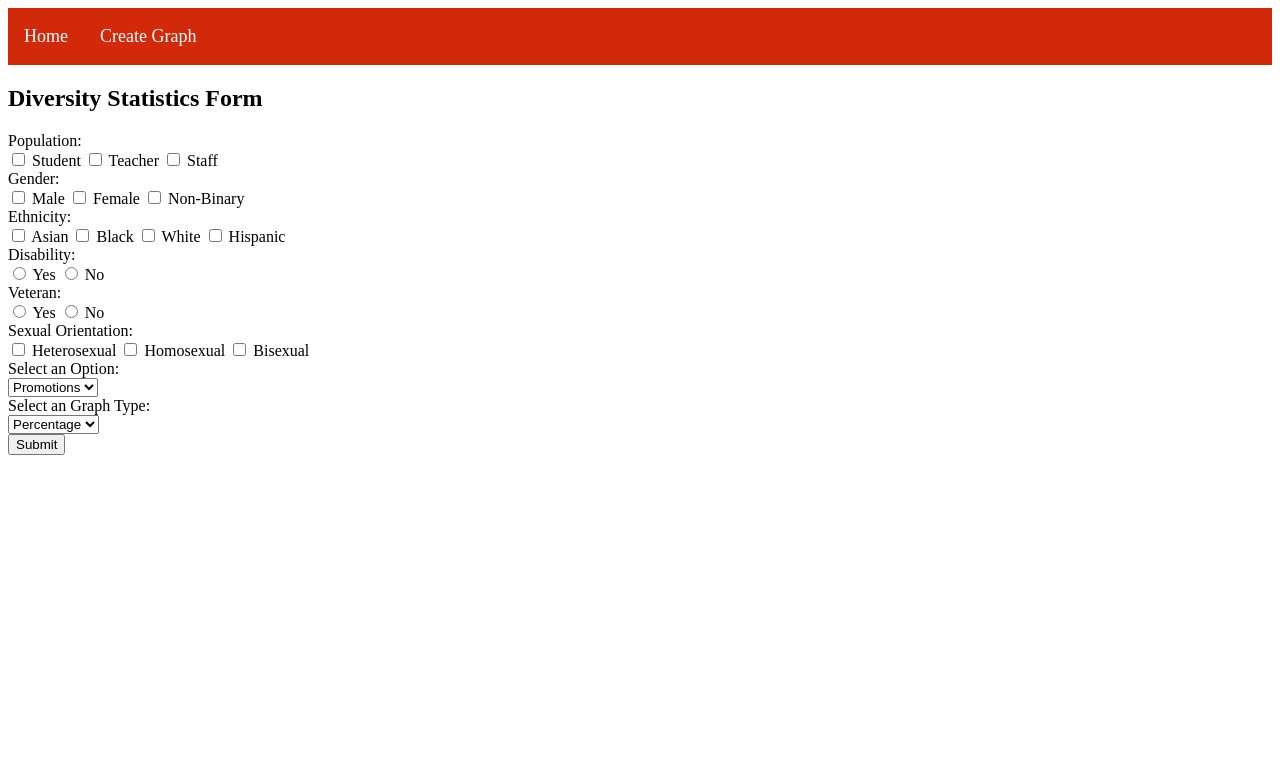
After one commit to PatrickJirele/Human-Analytics-Software-Web-Application, a Flask app: page /createGraph in a window 1280 px wide. The commit adds this page. Shown: the top 783 px of the page. Run offline with Flask 3, Linux system fonts and the light colour scheme.

Commit message:
Prototype v1

```diff
--- /dev/null
+++ b/static/style.css
@@ -0,0 +1,28 @@
+ul {
+    list-style-type: none;
+    margin: 0;
+    padding: 0;
+    overflow: hidden;
+    background-color: #d1290a;
+}
+
+li {
+    float: left;
+}
+
+li a {
+    display: block;
+    color: white;
+    text-align: center;
+    padding: 18px 16px;
+    text-decoration: none;
+    font-size: 18px;
+}
+
+li a:hover {
+    background-color: #781c0b;
+}
+
+.topnav-right {
+    float: right;
+}
--- /dev/null
+++ b/templates/base.html
@@ -0,0 +1,15 @@
+<html>
+<nav>
+        <ul>
+            <li><a href='/'>Home</a></li>
+            <li><a href='/createGraph'>Create Graph</a></li>
+        </ul>
+</nav>
+    <link href="/static/style.css" rel="stylesheet">
+    <body>
+        {% block content %}
+        {% endblock %}
+    </body>
+
+
+</html>
--- /dev/null
+++ b/templates/createGraph.html
@@ -0,0 +1,121 @@
+{% extends 'base.html' %}
+{% block content %}
+    <head>
+        <style>
+            .additional-inputs {
+                display: none;
+                margin-top: 10px;
+            }
+        </style>
+    </head>
+
+    <form action="/createGraph" method="post">
+    <h2>Diversity Statistics Form</h2>
+
+    <label>Population:</label>
+    <br>
+    <input type="checkbox" id="student" name="population" value="student">
+    <label for="student">Student</label>
+    <input type="checkbox" id="teacher" name="population" value="teacher">
+    <label for="teacher">Teacher</label>
+    <input type="checkbox" id="staff" name="population" value="staff">
+    <label for="staff">Staff</label>
+
+    <br>
+
+    <div class="additional-inputs" id="studentOptions">
+        <input type="checkbox" name="year" value="freshman">
+        <label>Freshman</label>
+        <input type="checkbox" name="year" value="sophomore">
+        <label>Sophomore</label>
+        <input type="checkbox" name="year" value="junior">
+        <label>Junior</label>
+        <input type="checkbox" name="year" value="senior"> Senior
+        <label>Senior</label>
+    </div>
+
+
+    <label>Gender:</label>
+    <br>
+    <input type="checkbox" id="male" name="gender" value="male">
+    <label for="male">Male</label>
+    <input type="checkbox" id="female" name="gender" value="female">
+    <label for="female">Female</label>
+    <input type="checkbox" id="nonBinary" name="gender" value="nonBinary">
+    <label for="nonBinary">Non-Binary</label>
+
+    <br>
+
+    <label >Ethnicity:</label>
+    <br>
+    <input type="checkbox" id="asian" name="ethnicity" value="asian">
+    <label for="asian">Asian</label>
+    <input type="checkbox" id="black" name="ethnicity" value="black">
+    <label for="black">Black</label>
+    <input type="checkbox" id="white" name="ethnicity" value="white">
+    <label for="white">White</label>
+    <input type="checkbox" id="hispanic" name="ethnicity" value="hispanic">
+    <label for="white">Hispanic</label>
+
+    <br>
+
+    <label >Disability: </label>
+    <br>
+    <input type="radio" id="yesDisability" name="disability" value="yes">
+    <label for="yesDisability">Yes</label>
+    <input type="radio" id="noDisability" name="disability" value="no">
+    <label for="noDisability">No</label>
+
+    <br>
+
+    <label >Veteran: </label>
+    <br>
+    <input type="radio" id="yesVeteran" name="veteran" value="yes">
+    <label for="yesVeteran">Yes</label>
+    <input type="radio" id="noVeteran" name="veteran" value="no">
+    <label for="noVeteran">No</label>
+
+    <br>
+
+    <label>Sexual Orientation:</label>
+    <br>
+    <input type="checkbox" id="heterosexual" name="sexualOrientation" value="heterosexual">
+    <label for="heterosexual">Heterosexual</label>
+    <input type="checkbox" id="homosexual" name="sexualOrientation" value="homosexual">
+    <label for="homosexual">Homosexual</label>
+    <input type="checkbox" id="bisexual" name="sexualOrientation" value="bisexual">
+    <label for="bisexual">Bisexual</label>
+
+    <br>
+
+    <label>Select an Option:</label>
+    <br>
+    <select id="selectDiversity" name="selectedOption">
+        <option value="promotions">Promotions</option>
+        <option value="hires">Hires</option>
+        <option value="fires">Fires</option>
+    </select>
+
+    <br>
+
+    <label>Select an Graph Type:</label>
+    <br>
+    <select id="selectGraphType" name="selectedOption">
+        <option value="percentage">Percentage</option>
+        <option value="pieChart">Pie Chart</option>
+        <option value="barGraph">Bar Graph</option>
+    </select>
+
+    <br>
+
+    <input type="submit" value="Submit">
+</form>
+
+<script>
+    document.getElementById('student').addEventListener('change', function() {
+        var studentOptions = document.getElementById('studentOptions');
+        studentOptions.style.display = this.checked ? 'block' : 'none';
+    });
+</script>
+
+{% endblock %}
--- a/test.py
+++ b/test.py
@@ -12,5 +12,9 @@ app = Flask(__name__, static_url_path='/static')
 def home():
     return render_template('home.html')
 
+@app.route('/createGraph', methods = ['GET', 'POST'])
+def createGraph():
+    return render_template('createGraph.html')
+
 if __name__ == "__main__":
     app.run(debug=True)
```
Also changed, not shown: templates/home.html (+6 -5 lines).
